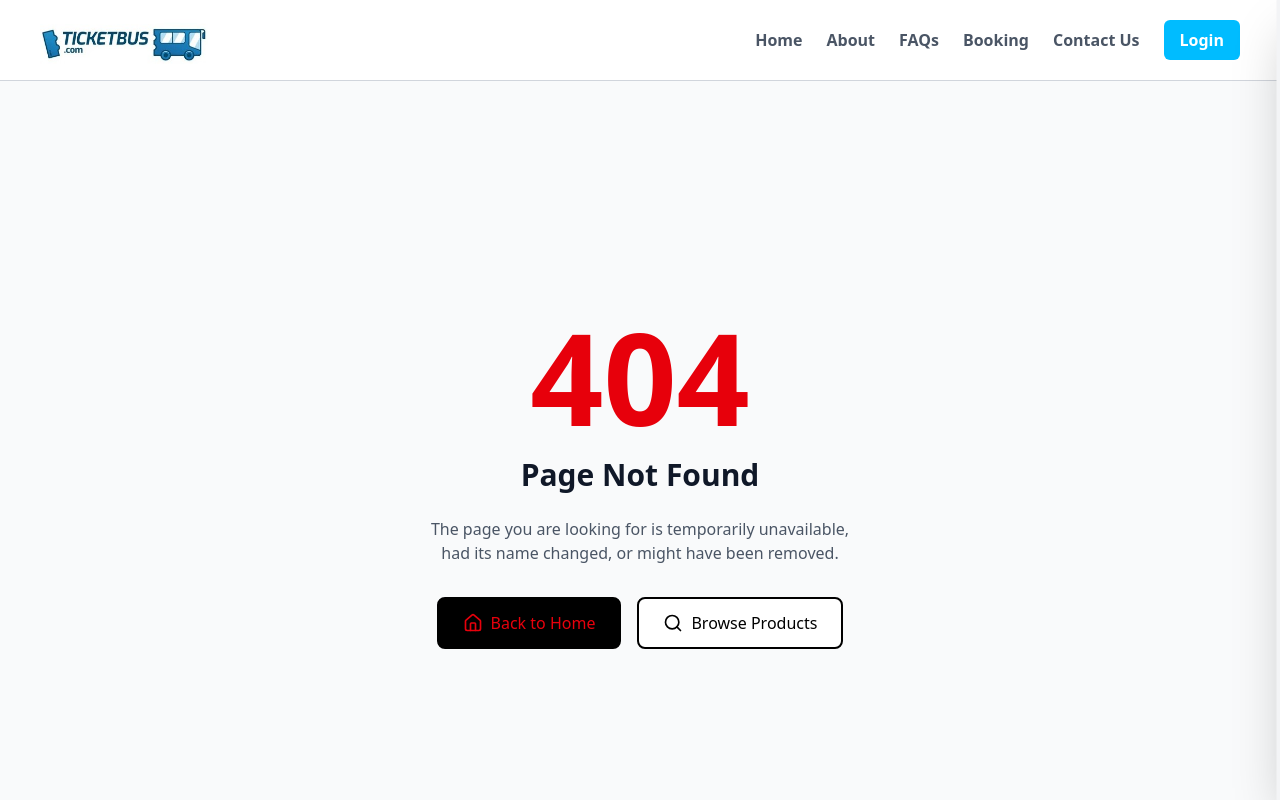
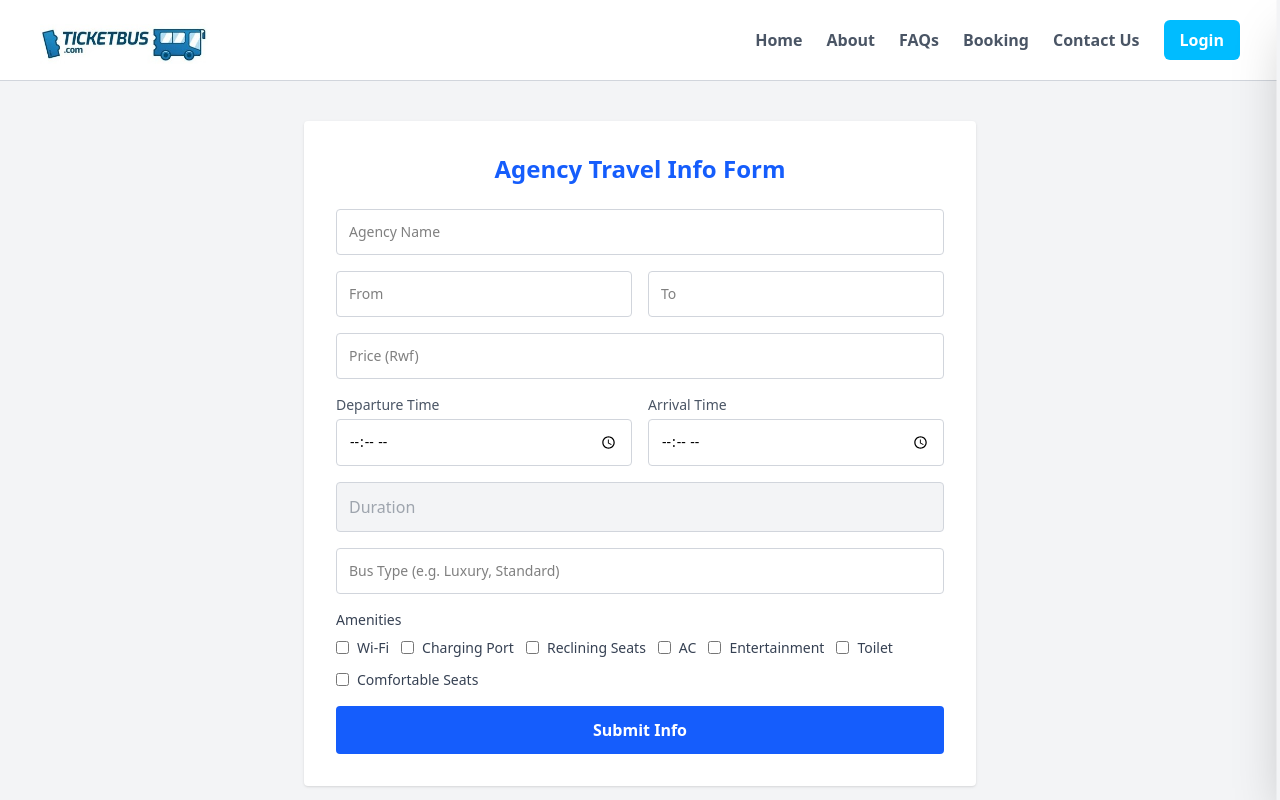
Before and after one commit to Shema-arsene/Bus-bookin-system, a React (Vite) app: page /agency-form in a window 1280 px wide. Shown: the top 800 px of the page. Built offline with nearby package versions, Linux system fonts and the light colour scheme.

Commit message:
Add form for adding new journey

```diff
--- a/src/App.jsx
+++ b/src/App.jsx
@@ -1,17 +1,17 @@
-import { useState } from "react"
 import { BrowserRouter as Router, Routes, Route } from "react-router-dom"
 import Homepage from "./Pages/Homepage"
-// import About from "./Pages/About"
 import FAQ from "./Pages/FAQ"
 import Booking from "./Pages/Booking"
 import Contact from "./Pages/Contact"
 import MainLayout from "./Layouts/MainLayout"
 import AgencyRoutes from "./Pages/AgencyRoutes"
 
-// Public Pages
 import RegisterPage from "./pages/Auth/RegisterPage"
 import LoginPage from "./pages/Auth/LoginPage"
 import NotFoundPage from "./pages/NotFoundPage"
+
+import AgencyForm from "./Pages/Admin/AgencyForm"
+import RequireAuth from "./components/RequireAuth" // Auth protection
 
 function App() {
   return (
@@ -19,12 +19,9 @@ function App() {
       <Routes>
         <Route path="/" element={<MainLayout />}>
           <Route index element={<Homepage />} />
-          {/* <Route path="/about" element={<About />} /> */}
           <Route path="/faq" element={<FAQ />} />
           <Route path="/contact" element={<Contact />} />
           <Route path="/agencies/:agencyId" element={<AgencyRoutes />} />
-
-          {/* Booking routes */}
           <Route path="/booking" element={<Booking />} />
 
           {/* Auth Routes */}
@@ -32,6 +29,9 @@ function App() {
           <Route path="register" element={<RegisterPage />} />
 
           {/* Protected Routes */}
+          <Route element={<RequireAuth />}>
+            <Route path="/agency-form" element={<AgencyForm />} />
+          </Route>
 
           {/* 404 Route */}
           <Route path="*" element={<NotFoundPage />} />
--- /dev/null
+++ b/src/Pages/Admin/AgencyForm.jsx
@@ -0,0 +1,196 @@
+import React, { useState, useEffect } from "react"
+
+const AgencyForm = () => {
+  const [formData, setFormData] = useState({
+    agency: "",
+    from: "",
+    to: "",
+    price: "",
+    departureTime: "",
+    arrivalTime: "",
+    duration: "",
+    busType: "",
+    amenities: "",
+  })
+
+  // Function to calculate duration
+  const calculateDuration = (departure, arrival) => {
+    if (!departure || !arrival) return ""
+
+    const [depHours, depMinutes] = departure.split(":").map(Number)
+    const [arrHours, arrMinutes] = arrival.split(":").map(Number)
+
+    let start = new Date(2000, 0, 1, depHours, depMinutes)
+    let end = new Date(2000, 0, 1, arrHours, arrMinutes)
+
+    // If arrival is before departure, assume it's the next day
+    if (end < start) end.setDate(end.getDate() + 1)
+
+    const diffMs = end - start
+    const diffHrs = Math.floor(diffMs / (1000 * 60 * 60))
+    const diffMins = Math.floor((diffMs % (1000 * 60 * 60)) / (1000 * 60))
+
+    return `${diffHrs}h ${diffMins}m`
+  }
+
+  // Recalculate duration whenever departure or arrival time changes
+  useEffect(() => {
+    const { departureTime, arrivalTime } = formData
+    const duration = calculateDuration(departureTime, arrivalTime)
+    setFormData((prev) => ({ ...prev, duration }))
+  }, [formData.departureTime, formData.arrivalTime])
+
+  const handleChange = (e) => {
+    const { name, value } = e.target
+    setFormData((prev) => ({ ...prev, [name]: value }))
+  }
+
+  const amenitiesList = [
+    "Wi-Fi",
+    "Charging Port",
+    "Reclining Seats",
+    "AC",
+    "Entertainment",
+    "Toilet",
+    "Comfortable Seats",
+  ]
+
+  const handleSubmit = (e) => {
+    e.preventDefault()
+    console.log("Submitted travel info:", formData)
+    alert("Travel info submitted!")
+  }
+
+  return (
+    <div className="min-h-screen bg-gray-100 py-10">
+      <div className="max-w-2xl mx-auto bg-white p-8 rounded shadow">
+        <h2 className="text-2xl text-center text-blue-600 font-bold mb-6">
+          Agency Travel Info Form
+        </h2>
+        <form onSubmit={handleSubmit} className="space-y-4">
+          <input
+            type="text"
+            name="agency"
+            placeholder="Agency Name"
+            value={formData.agency}
+            onChange={handleChange}
+            className="w-full p-3 border border-gray-300 rounded focus:outline-none focus:ring focus:ring-blue-600 focus:border-blue-600 sm:text-sm"
+            required
+          />
+
+          <div className="grid grid-cols-2 gap-4">
+            <input
+              type="text"
+              name="from"
+              placeholder="From"
+              value={formData.from}
+              onChange={handleChange}
+              className="w-full p-3 border border-gray-300 rounded focus:outline-none focus:ring focus:ring-blue-600 focus:border-blue-600 sm:text-sm"
+              required
+            />
+            <input
+              type="text"
+              name="to"
+              placeholder="To"
+              value={formData.to}
+              onChange={handleChange}
+              className="w-full p-3 border border-gray-300 rounded focus:outline-none focus:ring focus:ring-blue-600 focus:border-blue-600 sm:text-sm"
+              required
+            />
+          </div>
+
+          <input
+            type="number"
+            name="price"
+            placeholder="Price (Rwf)"
+            value={formData.price}
+            onChange={handleChange}
+            className="w-full p-3 border border-gray-300 rounded focus:outline-none focus:ring focus:ring-blue-600 focus:border-blue-600 sm:text-sm"
+            required
+          />
+
+          <div className="grid grid-cols-2 gap-4">
+            <div>
+              <label className="text-sm text-gray-600 block mb-1">
+                Departure Time
+              </label>
+              <input
+                type="time"
+                name="departureTime"
+                value={formData.departureTime}
+                onChange={handleChange}
+                className="w-full p-3 border border-gray-300 rounded focus:outline-none focus:ring focus:ring-blue-600 focus:border-blue-600 sm:text-sm"
+                required
+              />
+            </div>
+
+            <div>
+              <label className="text-sm text-gray-600 block mb-1">
+                Arrival Time
+              </label>
+              <input
+                type="time"
+                name="arrivalTime"
+                value={formData.arrivalTime}
+                onChange={handleChange}
+                className="w-full p-3 border border-gray-300 rounded focus:outline-none focus:ring focus:ring-blue-600 focus:border-blue-600 sm:text-sm"
+                required
+              />
+            </div>
+          </div>
+
+          <input
+            type="text"
+            name="duration"
+            placeholder="Duration"
+            value={formData.duration}
+            readOnly
+            className="w-full p-3 border border-gray-300 rounded bg-gray-100 text-gray-600"
+          />
+
+          <input
+            type="text"
+            name="busType"
+            placeholder="Bus Type (e.g. Luxury, Standard)"
+            value={formData.busType}
+            onChange={handleChange}
+            className="w-full p-3 border border-gray-300 rounded focus:outline-none focus:ring focus:ring-blue-600 focus:border-blue-600 sm:text-sm"
+            required
+          />
+
+          {/* Amenities */}
+          <div>
+            <label className="block text-sm font-medium text-gray-700 mb-2">
+              Amenities
+            </label>
+            <div className="flex flex-wrap gap-3">
+              {amenitiesList.map((amenity) => (
+                <label
+                  key={amenity}
+                  className="flex items-center space-x-2 text-sm text-gray-700"
+                >
+                  <input
+                    type="checkbox"
+                    checked={formData.amenities.includes(amenity)}
+                    onChange={() => handleAmenityToggle(amenity)}
+                    className="rounded text-blue-600"
+                  />
+                  <span>{amenity}</span>
+                </label>
+              ))}
+            </div>
+          </div>
+
+          <button
+            type="submit"
+            className="w-full bg-blue-600 text-white font-semibold py-3 rounded hover:bg-blue-900 cursor-pointer transition"
+          >
+            Submit Info
+          </button>
+        </form>
+      </div>
+    </div>
+  )
+}
+
+export default AgencyForm
--- /dev/null
+++ b/src/components/RequireAuth.jsx
@@ -0,0 +1,10 @@
+import { Navigate, Outlet } from "react-router-dom"
+
+const RequireAuth = () => {
+  //   const isAuthenticated = localStorage.getItem("token") // or your preferred logic
+  const isAuthenticated = true // or your preferred logic
+
+  return isAuthenticated ? <Outlet /> : <Navigate to="/login" replace />
+}
+
+export default RequireAuth
```
